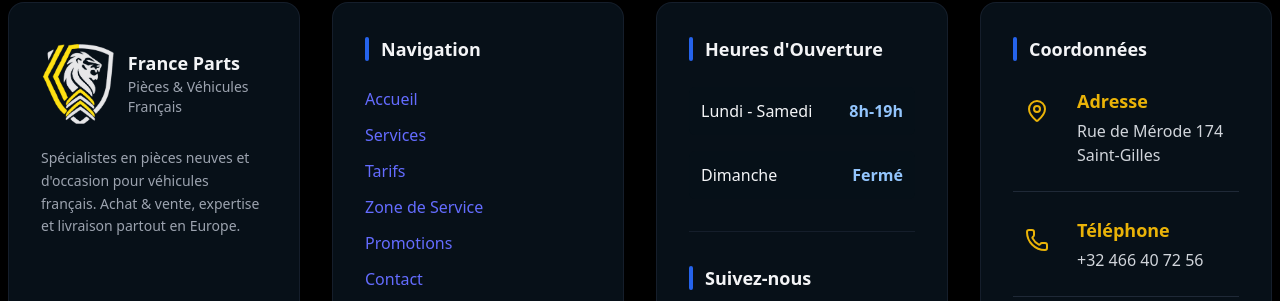
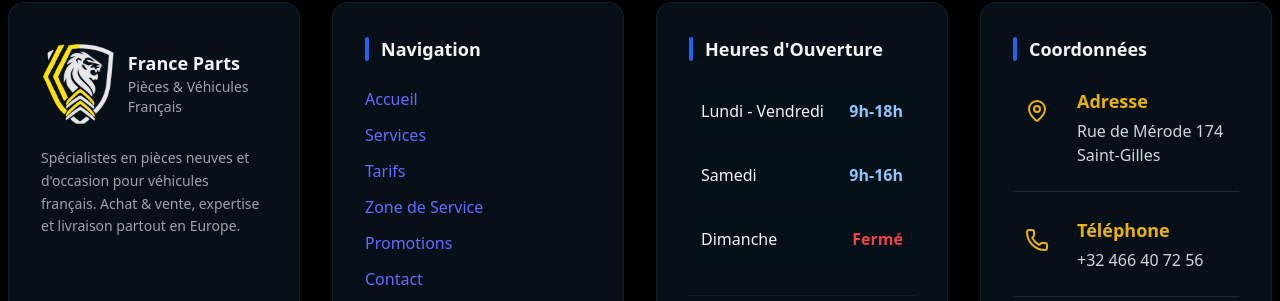
Before and after one commit to hassanibnahmad/franceParts, a React (Vite) app: page / in a window 1280 px wide. Shown: the part 3813-4114 px from the top of the page. Built offline with nearby package versions, Linux system fonts and the light colour scheme.

Commit message:
add some syle modifications

```diff
--- a/src/components/Footer.tsx
+++ b/src/components/Footer.tsx
@@ -47,13 +47,17 @@ export default function Footer() {
             </h4>
             <div className="space-y-4">
               <div className="flex items-center justify-between bg-[#061018] p-3 rounded-md">
-                <span>Lundi - Samedi</span>
-                <div className="text-blue-300 font-semibold">8h-19h</div>
+                <span>Lundi - Vendredi</span>
+                <div className="text-blue-300 font-semibold">9h-18h</div>
+              </div>
+              <div className="flex items-center justify-between bg-[#061018] p-3 rounded-md">
+                <span>Samedi</span>
+                <div className="text-blue-300 font-semibold">9h-16h</div>
               </div>
 
               <div className="flex items-center justify-between bg-[#061018] p-3 rounded-md">
                 <span>Dimanche</span>
-                <div className="text-blue-300 font-semibold">Fermé</div>
+                <div className="text-red-500 font-semibold">Fermé</div>
               </div>
             </div>
         {/* separator */}
--- a/src/pages/Contact.tsx
+++ b/src/pages/Contact.tsx
@@ -173,9 +173,9 @@ export default function Contact() {
                   <div>
                     <h3 className="font-bold text-lg text-gray-100 mb-1">Horaires</h3>
                     <p className="text-gray-300">
-                      Lundi - Vendredi: 9h - 18h<br />
-                      Samedi: 9h - 13h<br />
-                      Dimanche: Fermé
+                      Lundi - Vendredi:   9h - 18h<br />
+                      Samedi:   9h - 16h<br />
+                      Dimanche: <span className="text-red-500">Fermé</span>
                     </p>
                   </div>
                 </div>
```
